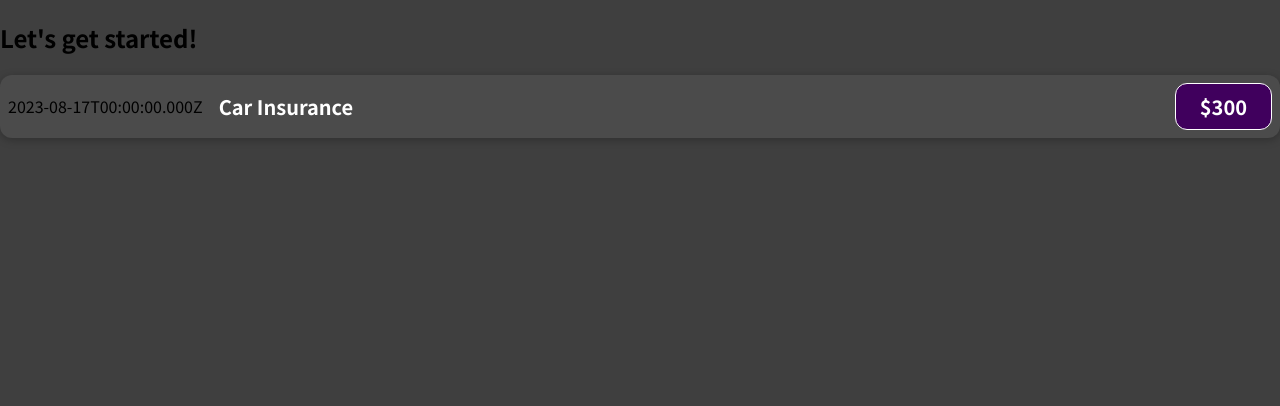
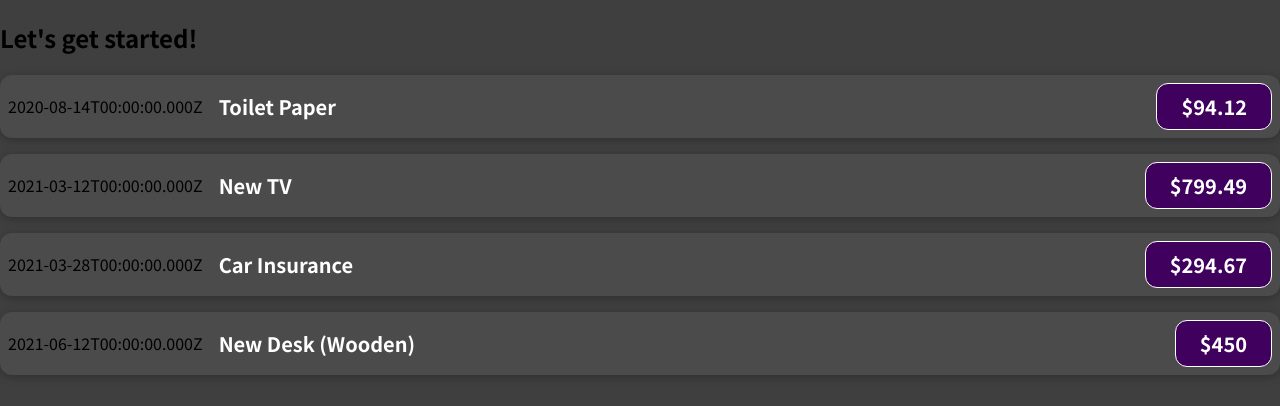
Before and after one commit to YunusEmreBEYAZ/PracticeReact, a React (Create React App) app: page / in a window 1280 px wide. Shown: the top 406 px of the page. Built offline with nearby package versions, Linux system fonts and the light colour scheme.

Commit message:
using props

```diff
--- a/src/App.js
+++ b/src/App.js
@@ -3,10 +3,35 @@
 
 
 function App() {
+  const expenses = [
+    {
+      id: 'e1',
+      title: 'Toilet Paper',
+      amount: 94.12,
+      date: new Date(2020, 7, 14),
+    },
+    { id: 'e2', title: 'New TV', amount: 799.49, date: new Date(2021, 2, 12) },
+    {
+      id: 'e3',
+      title: 'Car Insurance',
+      amount: 294.67,
+      date: new Date(2021, 2, 28),
+    },
+    {
+      id: 'e4',
+      title: 'New Desk (Wooden)',
+      amount: 450,
+      date: new Date(2021, 5, 12),
+    },
+  ];
+
   return (
     <div>
       <h2>Let's get started!</h2>
-      <ExpenseItem />
+      <ExpenseItem title={expenses[0].title} amount={expenses[0].amount} date={expenses[0].date} />
+      <ExpenseItem title={expenses[1].title} amount={expenses[1].amount} date={expenses[1].date} />
+      <ExpenseItem title={expenses[2].title} amount={expenses[2].amount} date={expenses[2].date} />
+      <ExpenseItem title={expenses[3].title} amount={expenses[3].amount} date={expenses[3].date} />
     </div>
   );
 }
--- a/src/components/ExpenseItem.js
+++ b/src/components/ExpenseItem.js
@@ -1,16 +1,14 @@
 import React from "react";
 import "./ExpenseItem.css";
 
-function ExpenseItem() {
-    const expenseDate = new Date(2023, 7, 17);
-    const expenseTitle = 'Car Insurance';
-    const expenseAmount = 300.00;
+function ExpenseItem(props) {
+
     return (
         <div className="expense-item">
-            <div>{expenseDate.toISOString()}</div>
+            <div>{props.date.toISOString()}</div>
             <div className="expense-item__description">
-                <h2 >{expenseTitle}</h2>
-                <div className="expense-item__price">${expenseAmount}</div>
+                <h2 >{props.title}</h2>
+                <div className="expense-item__price">${props.amount}</div>
             </div>
         </div>
     )
```
